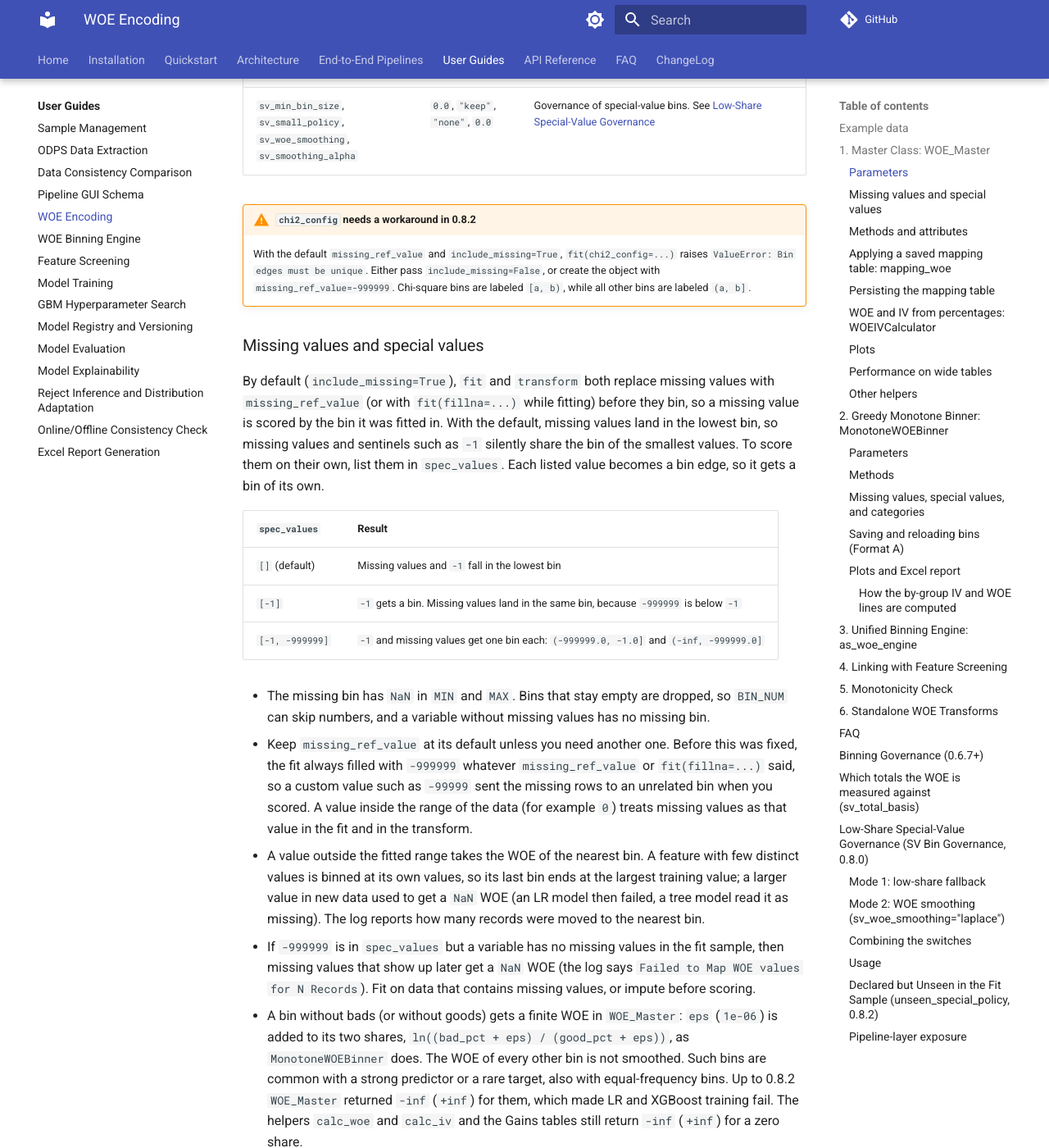
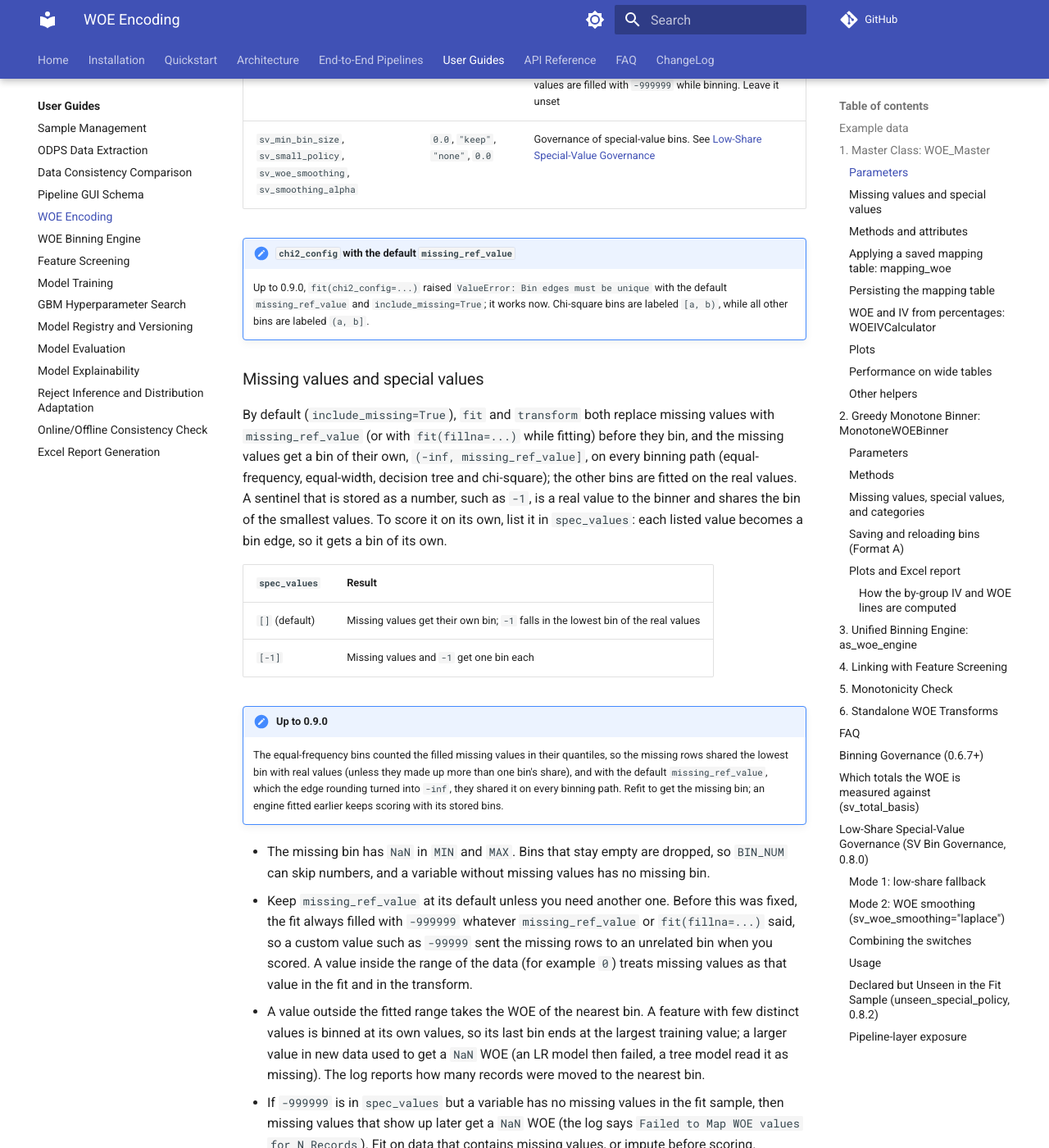
Before and after one commit to Kyle-J-Sun/SuperModelingFactory_doc, an MkDocs documentation site: the page built from docs/guides/woe.md, in a window 1280 px wide and 1400 px high, scrolled down 3750 px. Shown: the whole window at 82% size. Built offline with MkDocs 1.6.1 and Material for MkDocs 9.7.7, drawn with Linux system fonts in a browser that asks for light colours; comment, search, counter and statistics services are not loaded; some of the changed text lies outside the part shown.

Commit message:
docs: missing values get their own bin on every binning path
Changelog section 4 with the results that change (WOE fits with missing
values, numbering with the default sentinel, chi-square no longer
raising); the WOE guide describes the missing bin, replaces the
chi-square workaround warning and updates the FAQ entry.

Co-Authored-By: Claude Opus 5.5 <noreply@anthropic.com>
Claude-Session: https://claude.ai/code/session_01QhWkFn8EeZV7rvRHV85fAy

```diff
--- a/docs/guides/woe.md
+++ b/docs/guides/woe.md
@@ -108,7 +108,7 @@ print(woe.get_mapping_table().query("VAR == 'income'")[["BIN_NUM", "BIN_RANGE",
 | `nbins` | `10` | Maximum number of bins, capped at `max(5, 1 / min_bin_prop)`. In 0.8.2 the cap never exceeds 20, so a larger value has no effect even if you lower `min_bin_prop` |
 | `equal_freq` | `True` | `True` for equal-frequency bins, `False` for equal-width bins |
 | `spec_values` | `[]` | Values that get a bin of their own. See the next section |
-| `include_missing` | `True` | `False` drops missing rows from the fit. Scoring still sends missing values to the lowest bin |
+| `include_missing` | `True` | `True` gives missing values a bin of their own on every binning path. `False` drops missing rows from the fit, and scoring then sends missing values to the lowest bin |
 | `min_bin_prop` | `0.05` | Lowers the cap on the bin count (see `nbins`). It does not enforce a minimum size per bin: equal-width bins can be much smaller |
 | `precision` | `5` | Decimals of the bin edges |
 | `tree_binning_seed` | `None` | Any non-zero value switches to decision-tree bins and is used as the random seed. `None` or `0` keeps quantile bins |
@@ -116,25 +116,32 @@ print(woe.get_mapping_table().query("VAR == 'income'")[["BIN_NUM", "BIN_RANGE",
 | `fillna` | `None` | Has no effect on the default binning path: missing values are filled with `-999999` while binning. Leave it unset |
 | `sv_min_bin_size`, `sv_small_policy`, `sv_woe_smoothing`, `sv_smoothing_alpha` | `0.0`, `"keep"`, `"none"`, `0.0` | Governance of special-value bins. See [Low-Share Special-Value Governance](#low-share-special-value-governance-sv-bin-governance-080) |
 
-!!! warning "`chi2_config` needs a workaround in 0.8.2"
+!!! note "`chi2_config` with the default `missing_ref_value`"
 
-    With the default `missing_ref_value` and `include_missing=True`, `fit(chi2_config=...)` raises
-    `ValueError: Bin edges must be unique`. Either pass `include_missing=False`, or create the object with
-    `missing_ref_value=-999999`. Chi-square bins are labeled `[a, b)`, while all other bins are labeled `(a, b]`.
+    Up to 0.9.0, `fit(chi2_config=...)` raised `ValueError: Bin edges must be unique` with the default `missing_ref_value`
+    and `include_missing=True`; it works now. Chi-square bins are labeled `[a, b)`, while all other bins are labeled
+    `(a, b]`.
 
 ### Missing values and special values
 
 By default (`include_missing=True`), `fit` and `transform` both replace missing values with `missing_ref_value` (or with
-`fit(fillna=...)` while fitting) before they bin, so a missing value is scored by the bin it was fitted in. With the
-default, missing values land in the lowest bin, so missing values and sentinels such as `-1` silently share the bin of the
-smallest values. To score them on their own, list them in `spec_values`. Each listed value becomes a bin edge, so
-it gets a bin of its own.
+`fit(fillna=...)` while fitting) before they bin, and the missing values get a bin of their own, `(-inf, missing_ref_value]`,
+on every binning path (equal-frequency, equal-width, decision tree and chi-square); the other bins are fitted on the real
+values. A sentinel that is stored as a number, such as `-1`, is a real value to the binner and shares the bin of the
+smallest values. To score it on its own, list it in `spec_values`: each listed value becomes a bin edge, so it gets a bin
+of its own.
 
 | `spec_values` | Result |
 |---|---|
-| `[]` (default) | Missing values and `-1` fall in the lowest bin |
-| `[-1]` | `-1` gets a bin. Missing values land in the same bin, because `-999999` is below `-1` |
-| `[-1, -999999]` | `-1` and missing values get one bin each: `(-999999.0, -1.0]` and `(-inf, -999999.0]` |
+| `[]` (default) | Missing values get their own bin; `-1` falls in the lowest bin of the real values |
+| `[-1]` | Missing values and `-1` get one bin each |
+
+!!! note "Up to 0.9.0"
+
+    The equal-frequency bins counted the filled missing values in their quantiles, so the missing rows shared the lowest
+    bin with real values (unless they made up more than one bin's share), and with the default `missing_ref_value`, which
+    the edge rounding turned into `-inf`, they shared it on every binning path. Refit to get the missing bin; an engine
+    fitted earlier keeps scoring with its stored bins.
 
 - The missing bin has `NaN` in `MIN` and `MAX`. Bins that stay empty are dropped, so `BIN_NUM` can skip numbers, and a
   variable without missing values has no missing bin.
@@ -575,8 +582,8 @@ monotone in the training sample).
 
 ??? question "`WOE_Master.fit(chi2_config=...)` raises `ValueError: Bin edges must be unique`"
 
-    See the warning under the `fit` parameters: pass `include_missing=False` or create the object with
-    `missing_ref_value=-999999`.
+    That happened up to 0.9.0 with the default `missing_ref_value` and `include_missing=True`. Upgrade, or pass
+    `include_missing=False` or create the object with `missing_ref_value=-999999`.
 
 ??? question "`fit` printed a traceback, and a feature is missing from the results"
 
```
Also changed, not shown: docs/changelog/index.md (+1 -1 lines), docs/changelog/unreleased.md (+17 -1 lines).
